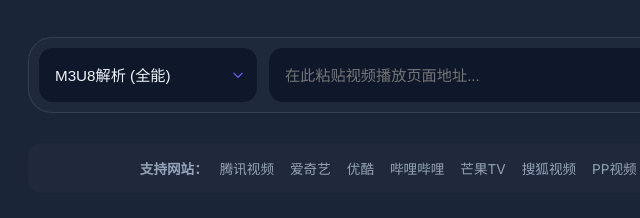
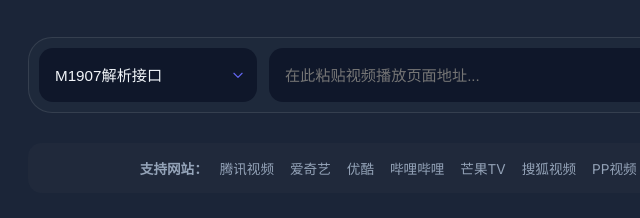
Before and after one commit to greiser183/Video_Parser, a plain HTML site: page index.html in a window 1280 px wide. Shown: the part 307-525 px from the top of the page, 228-868 px from the left. Drawn offline with Linux system fonts and the light colour scheme.

Commit message:
Update index.html jiexi

```diff
--- a/index.html
+++ b/index.html
@@ -268,18 +268,12 @@
         <div class="input-group">
             <div class="select-wrapper">
                 <select id="api">
-                    <option value="https://jx.m3u8.tv/jiexi/?url=">M3U8解析 (全能)</option>
-                    <option value="https://www.h8jx.com/jiexi.php?url=">H8解析接口</option>
-                    <option value="https://jx.618g.com/?url=">618G解析接口</option>
                     <option value="https://im1907.top/?jx=">M1907解析接口</option>
-                    <option value="https://svip.bljiex.cc/?v=">BL智能解析</option>
-                    <option value="https://okjx.cc/?url=">OK解析接口</option>
-                    <option value="https://www.ckmov.com/?url=">CKMOV解析接口</option>
-                    <option value="https://www.mtosz.com/erzi.php?url=">MAO解析接口</option>
-                    <option value="https://www.jiexila.com/?url=">云解析接口</option>
+                    <option value="https://jx.xmflv.com/?url=">虾米解析接口</option>
+                    <option value="https://jx.xymp4.cc/?url=">咸鱼解析接口</option>
+                    <option value="https://jx.2s0.cn/player/?url=">极速解析接口</option>
+                    <option value="https://jx.playerjy.com/?url=">PlayerJY解析接口</option>
                     <option value="https://www.8090g.cn/jiexi/?url=">8090解析接口</option>
-                    <option value="https://lecurl.cn/?url=">乐乐解析接口</option>
-                    <option value="https://jx.bozrc.com:4433/player/?url=">Parwix解析</option>
                 </select>
             </div>
 
```
